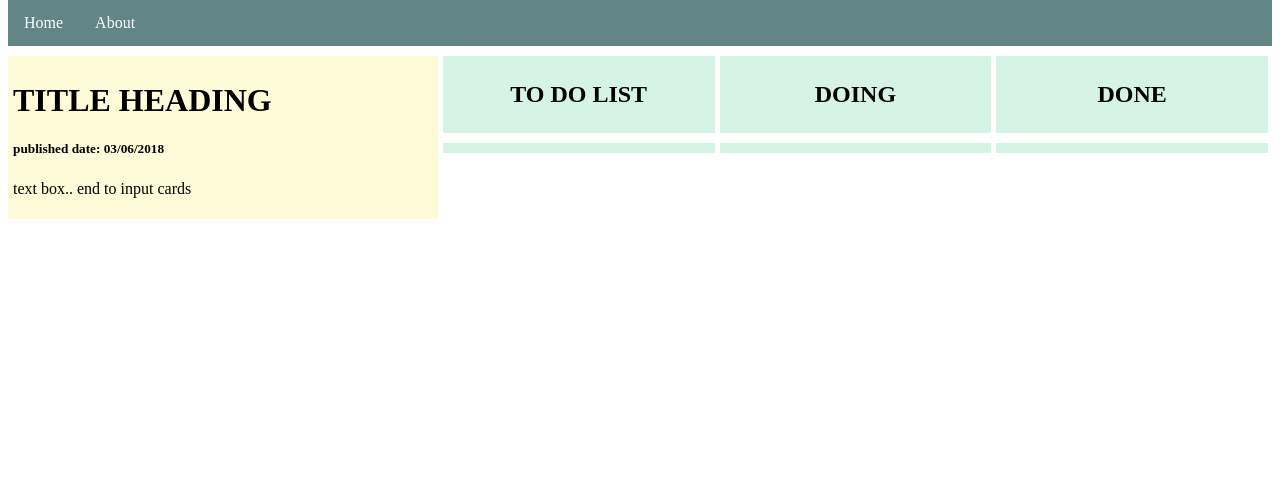
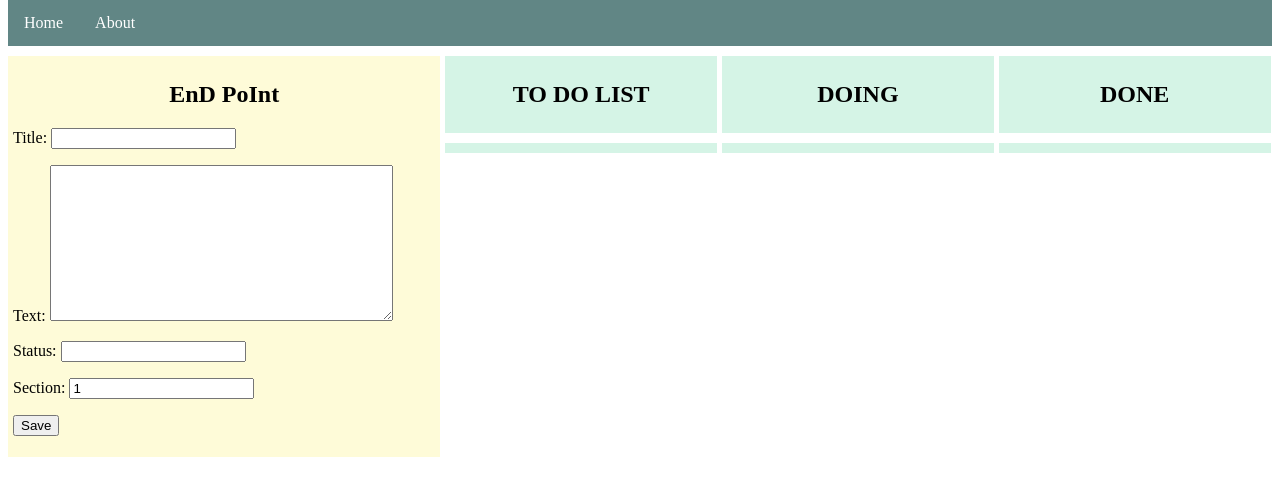
Before and after one commit to Georgi2313/intership-tracker, a Django app: page / in a window 1280 px wide. Shown: the part 182-678 px from the top of the page. Run offline with Django 3.2, Linux system fonts and the light colour scheme; data that the repository does not hold is empty.

Commit message:
included the end point (only to insert, no updation)

```diff
--- /dev/null
+++ b/intrn_track/forms.py
@@ -0,0 +1,7 @@
+from django import forms
+from .models import Card
+
+class PostForm(forms.ModelForm):
+    class Meta:
+        model=Card
+        fields=('title','text','status','section',)
--- a/intrn_track/static/css/home.css
+++ b/intrn_track/static/css/home.css
@@ -38,7 +38,7 @@
 }
 
 .columnleft {
-    width: 34%;
+    width: 34.2%;
     float: left;
 }
 .columnright{
--- a/intrn_track/templates/intrn_track/home.html
+++ b/intrn_track/templates/intrn_track/home.html
@@ -1,5 +1,7 @@
 {% load static %}
 <link rel="stylesheet" href="{% static 'css/home.css' %}">
+<a href="{% url 'home' %}" class="top-menu"><span class="glyphicon glyphicon-plus"></span></a>
+
 <html>
     <head>
         <title>internship tracker</title>
@@ -23,9 +25,11 @@
         <div class="row">
             <div class="columnleft">
                 <div class="card">
-                    <h1>TITLE HEADING</h1>
-                    <h5>published date: 03/06/2018</h5>
-                    <p>text box.. end to input cards</p>
+                    <h2>EnD PoInt</h2>
+                    <form method="POST" class="post-form">{% csrf_token %}
+                        {{ form.as_p }}
+                        <button type="submit" class="save btn btn-default">Save</button>
+                    </form>
                 </div>
             </div>
 
--- a/intrn_track/views.py
+++ b/intrn_track/views.py
@@ -1,6 +1,17 @@
 from django.shortcuts import render
 from .models import Card
+from django.utils import timezone
+from .forms import PostForm
 
 def home(request):
+    if request.method=="POST":
+        card=PostForm(request.POST)
+        if card.is_valid():
+            post=card.save(commit=False)
+            post.create_date=timezone.now()
+            post.save()
+
+
+    form=PostForm()
     cards=Card.objects.order_by('create_date')
-    return render(request,'intrn_track/home.html',{'cards': cards})
+    return render(request,'intrn_track/home.html',{'cards': cards, 'form':form})
```
